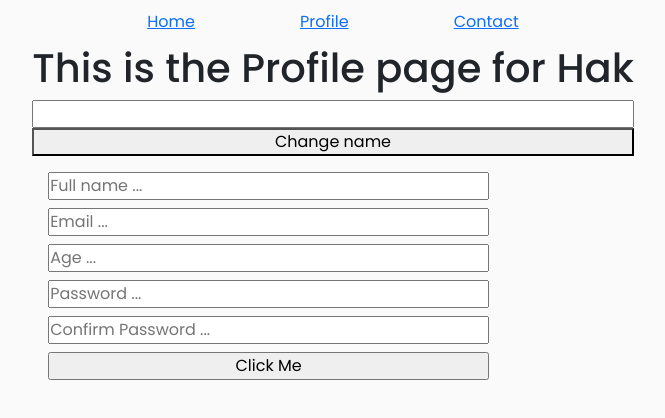
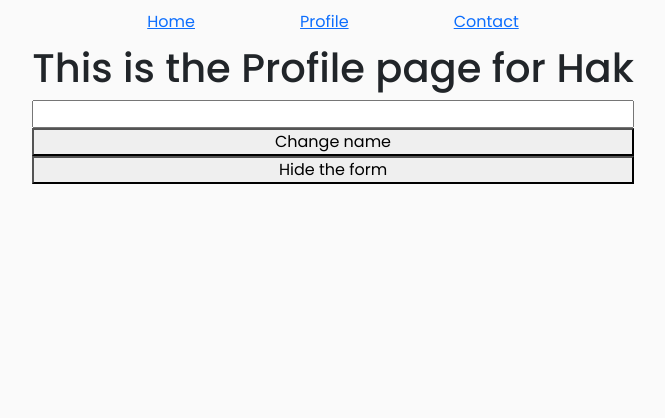
Before and after one commit to hieptth/social-media-clone, a React (Vite) app: page /profile/Hak in a window 1280 px wide. Shown: the top 418 px of the page, without its empty margins (307-972 px from the left). Built offline with nearby package versions, Linux system fonts and the light colour scheme.

Commit message:
create some custom hooks

```diff
--- /dev/null
+++ b/src/hooks/useGetCat.tsx
@@ -0,0 +1,20 @@
+import Axios from "axios";
+import { useQuery } from "@tanstack/react-query";
+
+export const useGetCat = () => {
+  const queryID = ["cat"]; // should be array of unique query ids
+  const { data, isLoading, error, refetch } = useQuery(queryID, async () => {
+    return Axios.get("https://catfact.ninja/fact").then((res) => res.data);
+  });
+
+  const refetchData = () => {
+    console.log("Data re-fetched.");
+    refetch();
+  };
+
+  if (error) {
+    alert("Error!");
+  }
+
+  return { data, isLoading, error, refetchData };
+};
--- /dev/null
+++ b/src/hooks/useToggle.tsx
@@ -0,0 +1,11 @@
+import { useState } from "react";
+
+export const useToggle = (initialValue = false) => {
+  const [state, setState] = useState(initialValue);
+
+  const toggle = () => {
+    setState((currentState) => !currentState);
+  };
+
+  return [state, toggle] as const;
+};
--- a/src/pages/Home.tsx
+++ b/src/pages/Home.tsx
@@ -1,20 +1,12 @@
 import { useNavigate } from "react-router-dom";
-import Axios from "axios";
-import { useQuery } from "@tanstack/react-query";
 import { useContext } from "react";
 import { AppContext } from "../App";
+import { useGetCat } from "../hooks/useGetCat";
 
 export const Home = () => {
   let navigate = useNavigate();
   const { username } = useContext(AppContext);
-  const queryID = ["cat"]; // should be array of unique query ids
-  const {
-    data: catData, // customize data name
-    isLoading,
-    refetch,
-  } = useQuery(queryID, async () => {
-    return Axios.get("https://catfact.ninja/fact").then((res) => res.data);
-  });
+  const { data: catData, isLoading, refetchData } = useGetCat();
 
   if (isLoading) {
     return <div>Loading ...</div>;
@@ -25,6 +17,10 @@ export const Home = () => {
       <h1>Hello {username}, this is the Home page</h1>
       <h3>Here is a cat fact, enjoy:</h3>
       <div>{catData?.fact}</div>
+      <button onClick={refetchData}>Update Data</button>
+
+      <br />
+      <h3>To Profile Page</h3>
       <button
         onClick={() => {
           navigate(`profile/${username}`);
@@ -32,7 +28,6 @@ export const Home = () => {
       >
         Go to Profile page
       </button>
-      <button onClick={() => refetch()}>Update Data</button>
     </>
   );
 };
--- a/src/pages/Profile.tsx
+++ b/src/pages/Profile.tsx
@@ -3,18 +3,20 @@ import { useContext } from "react";
 import { AppContext } from "../App";
 import { ProfileEdit } from "../components/ProfileEdit/ProfileEdit";
 import { Form } from "../components/Form/Form";
+import { useToggle } from "../hooks/useToggle";
 
 export const Profile = () => {
   // let { username } = useParams();
   const { username } = useContext(AppContext);
+  const [isVisible, toggle] = useToggle();
 
   return (
     <>
       <h1>This is the Profile page for {username}</h1>
       <ProfileEdit />
-      <div>
-        <Form />
-      </div>
+
+      <button onClick={toggle}>{isVisible ? "Show" : "Hide"} the form</button>
+      {isVisible && <Form />}
     </>
   );
 };
```
